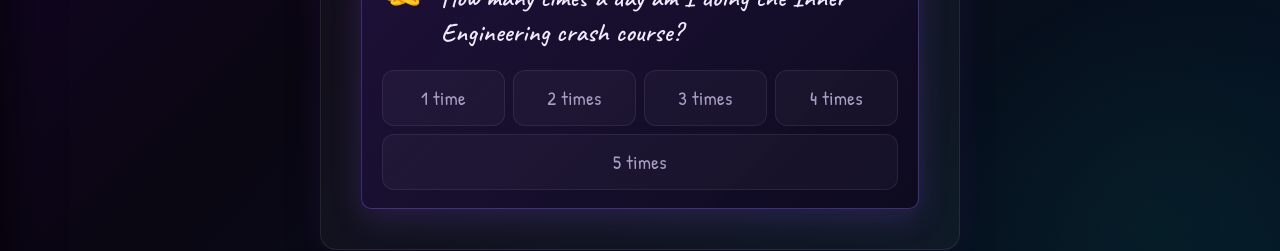
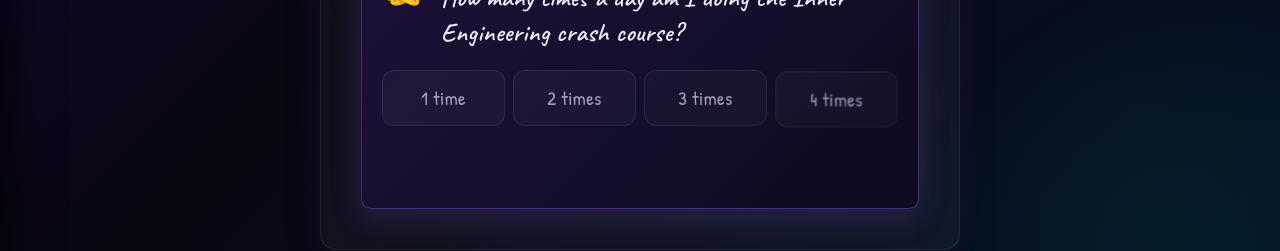
Before and after one commit to VishnuPScodes/sadhana-support, a React (Vite) app in the folder client/: page /life-tracker in a window 1280 px wide. Shown: the part 483-734 px from the top of the page. Built offline with nearby package versions, Linux system fonts and the light colour scheme; no server answers; sample sign-in values are in the browser's storage; a web font is replaced by a local one.

Commit message:
style: slow down option button reveal animation to 280ms per button to match handwriting rhythm

```diff
--- a/client/src/index.css
+++ b/client/src/index.css
@@ -1842,19 +1842,22 @@
 
 .options-fade-in .life-opt-btn {
   opacity: 0;
-  transform: translateY(18px) scale(0.92);
-  animation: optStaggerReveal 0.42s cubic-bezier(0.16, 1, 0.3, 1) forwards;
-  animation-delay: calc(var(--opt-idx, 0) * 80ms + 40ms);
-  will-change: opacity, transform;
+  transform: translateY(20px) scale(0.93);
+  filter: blur(4px);
+  animation: optStaggerReveal 0.55s cubic-bezier(0.16, 1, 0.3, 1) forwards;
+  animation-delay: calc(var(--opt-idx, 0) * 280ms + 120ms);
+  will-change: opacity, transform, filter;
 }
 
 @keyframes optStaggerReveal {
   0% {
     opacity: 0;
-    transform: translateY(18px) scale(0.92);
+    transform: translateY(20px) scale(0.93);
+    filter: blur(4px);
   }
   100% {
     opacity: 1;
     transform: translateY(0) scale(1);
+    filter: blur(0);
   }
 }
```
